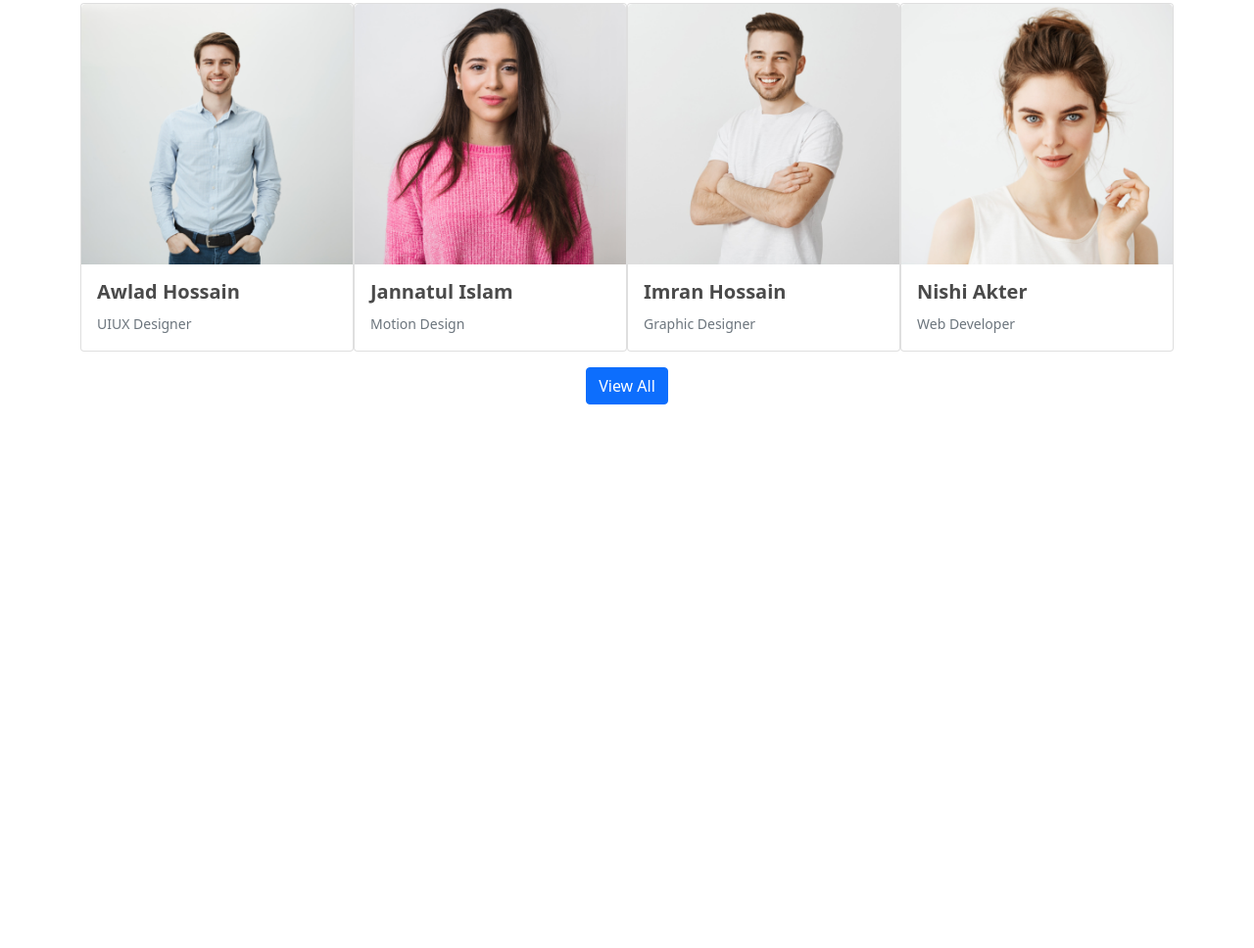
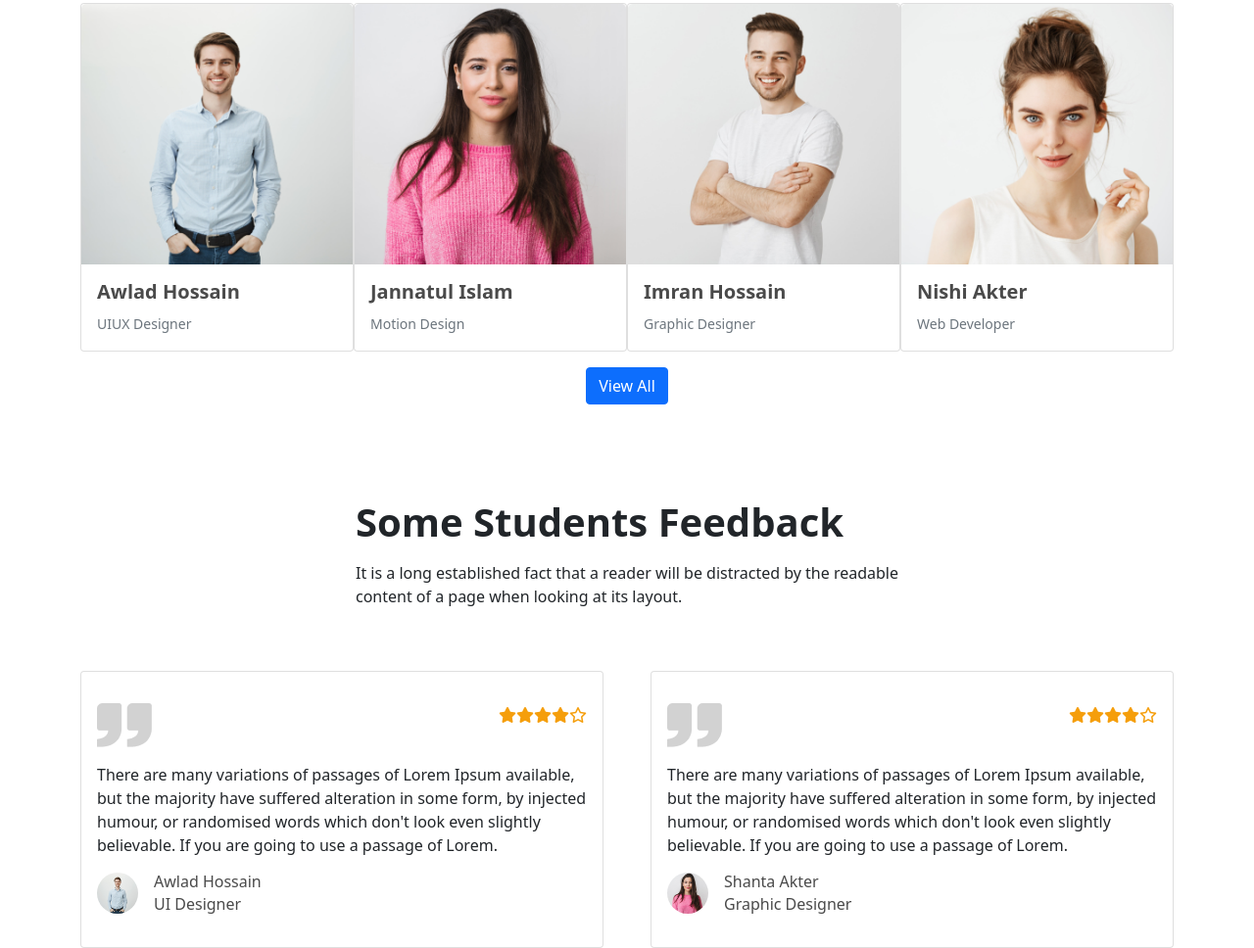
Before and after one commit to sijan-ui/edTech-website-main-bootsrap-, a plain HTML site: page index.html in a window 1280 px wide. Shown: the part 3192-4160 px from the top of the page at 98% size. Before the commit the page ends 3605 px from the top, so only its background shows below. Drawn offline with nearby package versions, Linux system fonts and the light colour scheme.

Commit message:
student feedback

```diff
--- a/index.html
+++ b/index.html
@@ -11,6 +11,7 @@
       integrity="sha384-EVSTQN3/azprG1Anm3QDgpJLIm9Nao0Yz1ztcQTwFspd3yD65VohhpuuCOmLASjC"
       crossorigin="anonymous"
     />
+    <script src="https://kit.fontawesome.com/e322e136cc.js" crossorigin="anonymous"></script>
     <link rel="stylesheet" href="style.css" />
   </head>
   <body>
@@ -306,11 +307,69 @@
               </div>
             </div>
           </div>
-          <div class="mt-3 d-flex justify-content-center">
+          <div class="mt-3 d-md-flex justify-content-center">
             <button type="button" class="btn btn-primary">View All</button>
           </div>
         </section>
         <!-- Successfull Students end  -->
+
+        <!-- Some Students Feedback start  -->
+        <section class="container mt-5 pt-5">
+          <div class="d-flex justify-content-center">
+            <div>
+              <h1 class="fw-bold">Some Students Feedback</h1>
+              <p class="mt-3">It is a long established fact that a reader will be distracted by the readable <br>
+                content of a page when looking at its layout.</p>
+            </div>
+          </div>
+          <div class=" mt-5 d-flex justify-content-center">
+            <div class="card" style="max-width: 540px;">
+              <div class="card-body">
+                <div class="d-flex justify-content-between mt-3">
+                  <div>
+                    <img src="./images/comma.png" alt="">
+                  </div>
+                  <div>
+                    <i class="fa-solid fa-star"></i><i class="fa-solid fa-star"></i><i class="fa-solid fa-star"></i><i class="fa-solid fa-star"></i><i class="fa-regular fa-star"></i>
+                  </div>
+                </div>
+                <p class="card-text mt-3">There are many variations of passages of Lorem Ipsum available, but the majority have suffered alteration in some form, by injected humour, or randomised words which don't look even slightly believable. If you are going to use a passage of Lorem.</p>
+                <div class="d-flex mt-3">
+                  <div>
+                    <img src="./images/student/student-1.png" height="42px" width="42px" style="border-radius: 50%;" alt="">
+                  </div>
+                  <div class="ms-3">
+                    <h6 style="color: #4A4A4A;" class="m-0">Awlad Hossain</h6>
+                    <p style="color: #4A4A4A;">UI Designer</p>
+                  </div>
+                </div>
+              </div>
+            </div>
+            <div class="card ms-5" style="max-width: 540px;">
+              <div class="card-body">
+                <div class="d-flex justify-content-between mt-3">
+                  <div>
+                    <img src="./images/comma.png" alt="">
+                  </div>
+                  <div>
+                    <i class="fa-solid fa-star"></i><i class="fa-solid fa-star"></i><i class="fa-solid fa-star"></i><i class="fa-solid fa-star"></i><i class="fa-regular fa-star"></i>
+                  </div>
+                </div>
+                <p class="card-text mt-3">There are many variations of passages of Lorem Ipsum available, but the majority have suffered alteration in some form, by injected humour, or randomised words which don't look even slightly believable. If you are going to use a passage of Lorem.</p>
+                <div class="d-flex mt-3">
+                  <div>
+                    <img src="./images/student/student-2.png" height="42px" width="42px" style="border-radius: 50%;" alt="">
+                  </div>
+                  <div class="ms-3">
+                    <h6 style="color: #4A4A4A;" class="m-0">Shanta Akter</h6>
+                    <p style="color: #4A4A4A;">Graphic Designer</p>
+                  </div>
+                </div>
+              </div>
+            </div>
+          </div>
+        </section>
+        <!-- Some Students Feedback end  -->
     </main>
 
     <script src="https://cdn.jsdelivr.net/npm/bootstrap@5.2.1/dist/js/bootstrap.bundle.min.js" integrity="sha384-u1OknCvxWvY5kfmNBILK2hRnQC3Pr17a+RTT6rIHI7NnikvbZlHgTPOOmMi466C8" crossorigin="anonymous"></script>
--- a/style.css
+++ b/style.css
@@ -21,6 +21,9 @@
     width: 1250px;
     height: 200px;
 }
+.fa-star{
+    color: #F59E0B;
+}
 @media  screen and (max-width: 576px) {
     .course{
         display: grid;
```
